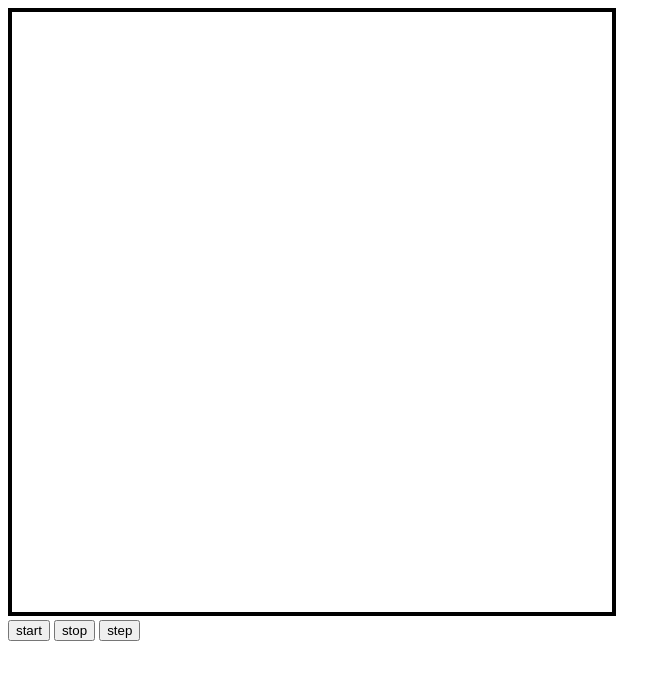
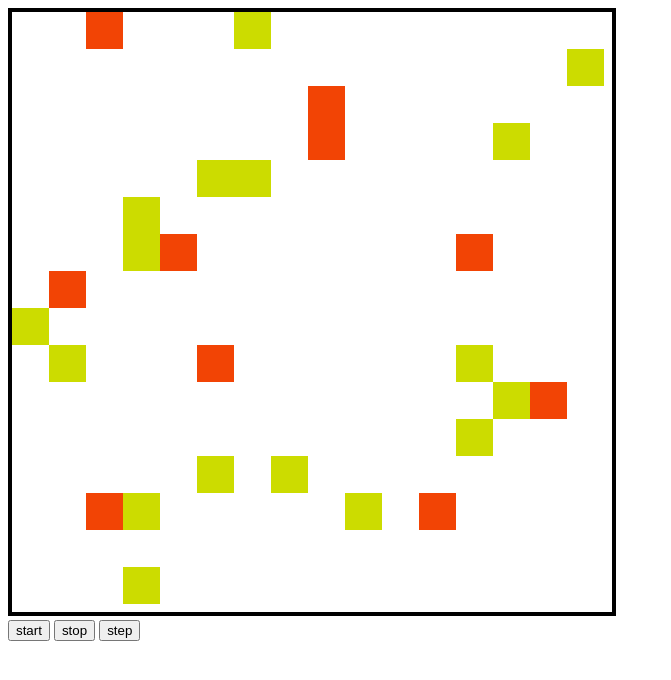
Before and after one commit to thomasguerena/cs441-ai-project, a plain HTML site: page prototype/prototype.html in a window 1280 px wide. Shown: the whole page, without its empty margins (0-671 px from the left). Drawn offline with Linux system fonts and the light colour scheme.

Commit message:
Added flexible tile sizes. Moved rendering out of environment, into simulation. Yet to deal with populate collisions.

```diff
--- a/prototype/environment.js
+++ b/prototype/environment.js
@@ -16,8 +16,8 @@
 
 		// Fixed-length arrays containing bacteria
 		//   and antibiotic objects, respectively.
-		this.bacteriaList = [];
-		this.antibioticList = [];
+		this.bacteriaList = new Array(n*m);
+		this.antibioticList = new Array(n*m);
 
 		// Integer matrices holding the index at which
 		//   the bacteria or antibiotic can be found in
@@ -32,8 +32,8 @@
 			for (var j = 0; j < m; ++j) {
 				// Matrix cell values less than 0 indicate
 				//   that the cell is vacant.
-				this.bacteriaMatrix.push(-1);
-				this.antibioticMatrix.push(-1);
+				this.bacteriaMatrix[i].push(-1);
+				this.antibioticMatrix[i].push(-1);
 			}
 		}
 	};
@@ -53,14 +53,11 @@
 	//   matrix.
 	Environment.prototype.add = function (toAdd) {
 		var type = toAdd instanceof Bacteria ? 0 : 1;
-		var typeStr = type == 0 ? 'bacteria' : 'antibiotic';
-		var list = type ? this.bacteriaList : this.antibioticList;
-		var matrix = type ? this.bacteriaMatrix : this.antibioticMatrix;
+		var typeStr = !type ? 'bacteria' : 'antibiotic';
+		var list = !type ? this.bacteriaList : this.antibioticList;
+		var matrix = !type ? this.bacteriaMatrix : this.antibioticMatrix;
 		var x = this.boundX(toAdd.x);
 		var y = this.boundY(toAdd.y);
-
-		console.log(matrix); //rmv
-		console.log(matrix[x][y]); //rmv
 
 		if (matrix[x][y] < 0) {
 			for (var i = 0; i < list.length; ++i) {
@@ -71,10 +68,10 @@
 				}
 			}
 			console.error('Cannot add ' + typeStr + ': ' +
-				'no list vacancy @' + i);
+				'no list vacancy @ ' + i);
 		} else {
 			console.error('Cannot add ' + typeStr + ': ' +
-				'no matrix vacancy @' + x + ',' + y);
+				'no matrix vacancy @ ' + x + ',' + y);
 		}
 	};
 
@@ -92,7 +89,7 @@
 			list[listIndex] = null;
 		} else {
 			console.error('Cannot remove ' + typeStr + ': ' +
-				'no occupied cell @' + listIndex +
+				'no occupied cell @ ' + listIndex +
 				' (' + x + ',' + y + ')');
 		}
 	};
@@ -102,13 +99,11 @@
 		antibioticCount = antibioticCount || 10;
 
 		for (var i = 0; i < bacteriaCount; ++i) {
-			this.add(new Bacteria(
-				//
-			));
+			this.add(new Bacteria());
 		}
 
 		for (var i = 0; i < antibioticCount; ++i) {
-			//
+			this.add(new Antibiotic());
 		}
 	};
 
--- a/prototype/main.js
+++ b/prototype/main.js
@@ -5,7 +5,7 @@
 
 	var Simulation = function () {
 		this.PAUSED = false;
-		this.environment = new Environment(20, 20);
+		this.environment = new Environment(16, 16);
 		this.canvas = document.querySelector('canvas');
 		this.ctx = this.canvas.getContext('2d');
 
@@ -13,6 +13,7 @@
 		this.criticalGeneration = 10; // when to introduce antibiotic
 
 		this.environment.populate();
+		this.render();
 		this.report();
 	};
 
@@ -29,29 +30,33 @@
 
 	Simulation.prototype.report = function () {
 		var that = this;
-		var bacteriaCount = this.environment.bacteriaList.length;
-		var antibioticCount = this.environment.antibioticList.length;
+		var bacteriaCount = 0;
+		var antibioticCount = 0;
+		for (var i = 0; i < this.environment.n; ++i) {
+			if (this.environment.bacteriaList[i] != null) ++bacteriaCount;
+			if (this.environment.antibioticList[i] != null) ++antibioticCount;
+		}
 		console.log('\n\nGeneration ' + generation + '\n');
 		console.log('Bacteria count: ' + bacteriaCount);
 		console.log('Antibiotic count: ' + antibioticCount);
 	}
 
 	Simulation.prototype.render = function () {
-		var tilesize = 50;
+		var tilesize = Math.floor(this.canvas.width/this.environment.n);
 		this.ctx.clearRect(0, 0, this.canvas.width, this.canvas.height);
 		for (var i = 0; i < this.environment.n; ++i) {
 			for (var j = 0; j < this.environment.m; ++j) {
 				var cx = tilesize*i;
 				var cy = tilesize*j;
 				if (this.environment.bacteriaMatrix[i][j] >= 0
-				 && this.environment.antibioticMatrix[i][j]) {
-				 	that.ctx.fillStyle = '#F28705';
+				 && this.environment.antibioticMatrix[i][j] >= 0) {
+				 	this.ctx.fillStyle = '#F28705';
 					this.ctx.fillRect(cx, cy, tilesize, tilesize);
 				} else if (this.environment.bacteriaMatrix[i][j] >= 0) {
-					that.ctx.fillStyle = '#CCDC00';
+					this.ctx.fillStyle = '#CCDC00';
 					this.ctx.fillRect(cx, cy, tilesize, tilesize);
 				} else if (this.environment.antibioticMatrix[i][j] >= 0) {
-					that.ctx.fillStyle = '#F24405';
+					this.ctx.fillStyle = '#F24405';
 					this.ctx.fillRect(cx, cy, tilesize, tilesize);
 				}
 			}
```
Also changed, not shown: prototype/prototype.html (+1 -0 lines).
